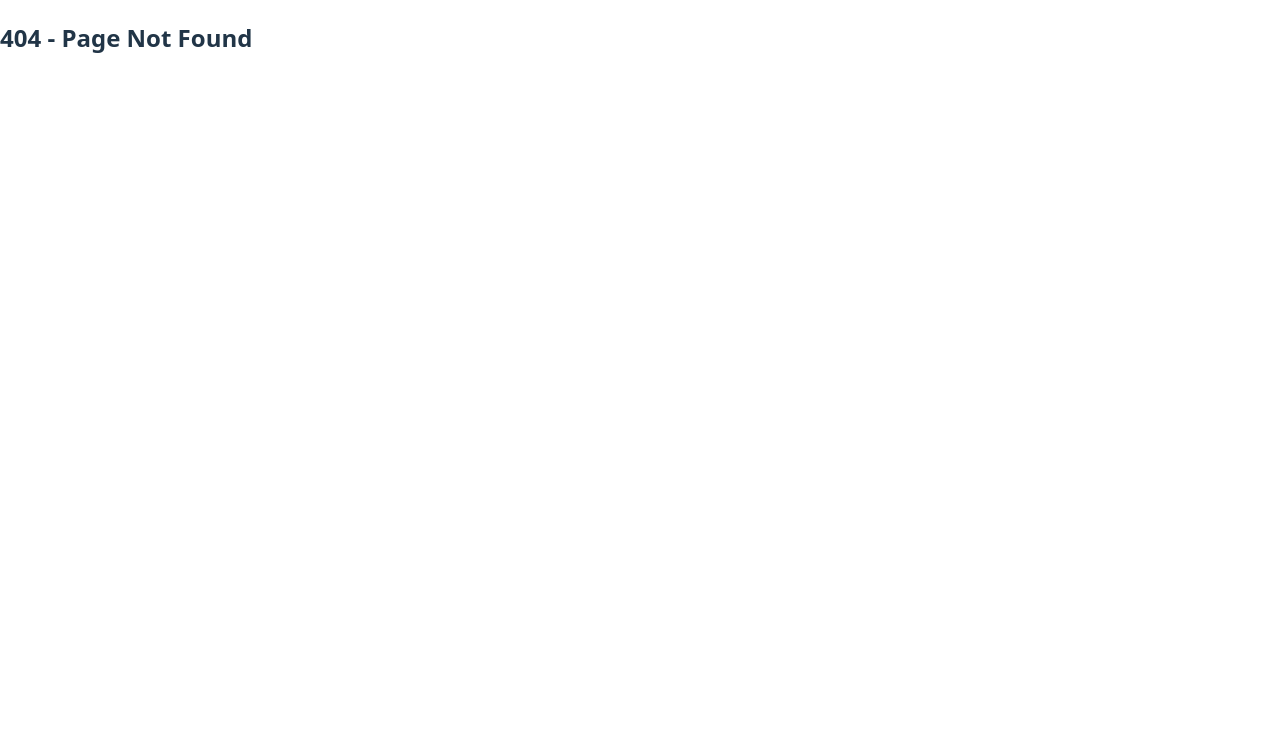
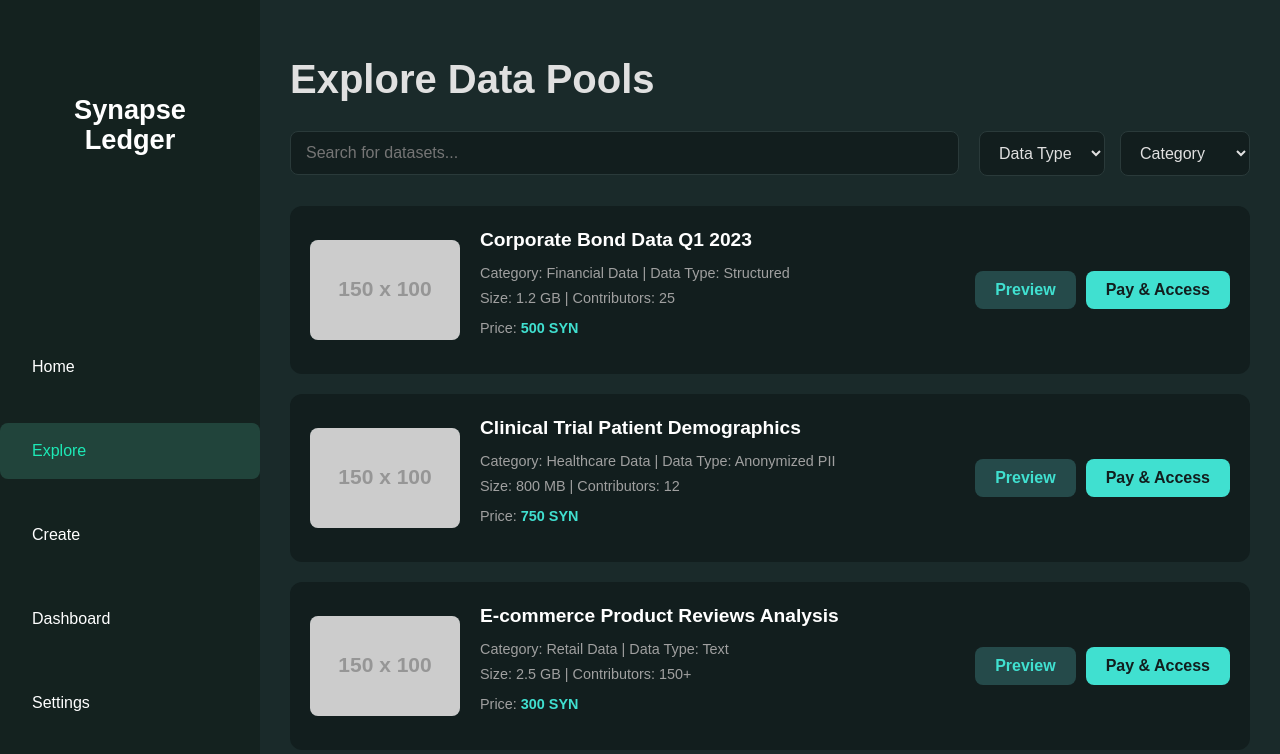
Before and after one commit to aijadugar/BNB25, a React (Vite) app in the folder frontend/: page /explore in a window 1280 px wide. Before the commit this address had no page. Shown: the top 754 px of the page. Built offline with nearby package versions, Linux system fonts and the light colour scheme.

Commit message:
Created Explore Page for Developer View and Added Dataset Card with Preview button

```diff
--- a/frontend/src/App.jsx
+++ b/frontend/src/App.jsx
@@ -6,7 +6,8 @@ import Home from './pages/Home';
 import About from './pages/About';
 import NotFound from './pages/NotFound';
 import Dashboard from './pages/Dashboard';
-import CreateDataset from './pages/CreateDataset'; // Import the new page
+import CreateDataset from './pages/CreateDataset';
+import Explore from './pages/Explore'; // Import the new page
 
 function App() {
   return (
@@ -14,7 +15,8 @@ function App() {
       <Route path="/" element={<Home />} />
       <Route path="/about" element={<About />} />
       <Route path="/dashboard" element={<Dashboard />} />
-      <Route path="/create" element={<CreateDataset />} /> {/* Add the new route */}
+      <Route path="/create" element={<CreateDataset />} />
+      <Route path="/explore" element={<Explore />} /> {/* Add the new route */}
       {/* A catch-all route for 404 pages */}
       <Route path="*" element={<NotFound />} />
     </Routes>
--- /dev/null
+++ b/frontend/src/components/DatasetCard.css
@@ -0,0 +1,76 @@
+.dataset-card {
+  display: flex;
+  align-items: center;
+  gap: 20px;
+  background-color: #121e1e;
+  padding: 20px;
+  border-radius: 12px;
+  color: #e0e0e0;
+}
+
+.dataset-image {
+  width: 150px;
+  height: 100px;
+  object-fit: cover;
+  border-radius: 8px;
+  background-color: #2a3a3a;
+}
+
+.dataset-details {
+  flex-grow: 1;
+}
+
+.dataset-details h3 {
+  margin: 0 0 8px 0;
+  font-size: 1.2rem;
+  color: #ffffff;
+}
+
+.dataset-details .meta-info {
+  margin: 4px 0;
+  font-size: 0.9rem;
+  color: #a0a0a0;
+}
+
+.dataset-details .price {
+  margin-top: 8px;
+  font-size: 0.9rem;
+  color: #a0a0a0;
+}
+
+.dataset-details .price span {
+  color: #40e0d0;
+  font-weight: bold;
+}
+
+.dataset-actions {
+  display: flex;
+  gap: 10px;
+}
+
+.dataset-actions button {
+  padding: 10px 20px;
+  border: none;
+  border-radius: 8px;
+  cursor: pointer;
+  font-weight: bold;
+  transition: background-color 0.2s;
+}
+
+.btn-preview {
+  background-color: #254a4a;
+  color: #40e0d0;
+}
+
+.btn-preview:hover {
+  background-color: #356a6a;
+}
+
+.btn-access {
+  background-color: #40e0d0;
+  color: #121e1e;
+}
+
+.btn-access:hover {
+  background-color: #50f0e0;
+}
--- /dev/null
+++ b/frontend/src/components/DatasetCard.jsx
@@ -0,0 +1,61 @@
+import React, { useState } from 'react';
+import PreviewModal from './PreviewModal'; // Import the modal
+import './DatasetCard.css';
+
+// Using a placeholder image URL
+const placeholderImageUrl = 'https://via.placeholder.com/150x100.png?text=Data+Viz';
+
+// The sample JSON data for the preview
+const previewData = {
+    "success": true,
+    "message": "File uploaded and grouped successfully",
+    "poolId": "1758373074420",
+    "cid": "Qme0n3xttv",
+    "tendermintResponse": {
+        "jsonrpc": "2.0",
+        "id": -1,
+        "result": {
+            "check_tx": { "code": 0 },
+            "deliver_tx": { "code": 0 },
+            "hash": "BA54739723C3092C930CBBFB0872AA0419A7B019C802A52CAC5387B02307633F",
+            "height": "2105"
+        }
+    }
+};
+
+const DatasetCard = ({ dataset }) => {
+  const [isModalOpen, setIsModalOpen] = useState(false);
+
+  const handlePreviewClick = () => {
+    setIsModalOpen(true);
+  };
+
+  const handleCloseModal = () => {
+    setIsModalOpen(false);
+  };
+
+  return (
+    <>
+      <div className="dataset-card">
+        <img src={placeholderImageUrl} alt={dataset.title} className="dataset-image" />
+        <div className="dataset-details">
+          <h3>{dataset.title}</h3>
+          <p className="meta-info">
+            Category: {dataset.category} | Data Type: {dataset.dataType}
+          </p>
+          <p className="meta-info">
+            Size: {dataset.size} | Contributors: {dataset.contributors}
+          </p>
+          <p className="price">Price: <span>{dataset.price}</span></p>
+        </div>
+        <div className="dataset-actions">
+          <button className="btn-preview" onClick={handlePreviewClick}>Preview</button>
+          <button className="btn-access">Pay & Access</button>
+        </div>
+      </div>
+      {isModalOpen && <PreviewModal data={previewData} onClose={handleCloseModal} />}
+    </>
+  );
+};
+
+export default DatasetCard;
--- /dev/null
+++ b/frontend/src/components/PreviewModal.css
@@ -0,0 +1,70 @@
+.modal-overlay {
+  position: fixed;
+  top: 0;
+  left: 0;
+  right: 0;
+  bottom: 0;
+  background-color: rgba(0, 0, 0, 0.75);
+  display: flex;
+  align-items: center;
+  justify-content: center;
+  z-index: 1000;
+}
+
+.modal-content {
+  background-color: #121e1e;
+  color: #e0e0e0;
+  padding: 25px;
+  border-radius: 12px;
+  width: 90%;
+  max-width: 600px;
+  border: 1px solid #2a3a3a;
+  box-shadow: 0 5px 15px rgba(0,0,0,0.5);
+}
+
+.modal-header {
+  display: flex;
+  justify-content: space-between;
+  align-items: center;
+  border-bottom: 1px solid #2a3a3a;
+  padding-bottom: 15px;
+  margin-bottom: 20px;
+}
+
+.modal-header h2 {
+  margin: 0;
+  color: #ffffff;
+}
+
+.close-button {
+  background: none;
+  border: none;
+  color: #a0a0a0;
+  font-size: 2rem;
+  cursor: pointer;
+  line-height: 1;
+}
+
+.modal-body {
+  display: flex;
+  flex-direction: column;
+  gap: 15px;
+}
+
+.data-row {
+  display: flex;
+  flex-wrap: wrap;
+  gap: 10px;
+  font-size: 0.95rem;
+  word-break: break-all;
+}
+
+.data-key {
+  font-weight: bold;
+  color: #a0a0a0;
+}
+
+.data-value {
+  color: #40e0d0;
+  font-family: monospace;
+}
--- /dev/null
+++ b/frontend/src/components/PreviewModal.jsx
@@ -0,0 +1,37 @@
+import React from 'react';
+import './PreviewModal.css';
+
+const PreviewModal = ({ data, onClose }) => {
+  if (!data) return null;
+
+  // Extract the important points from the JSON
+  const importantData = {
+    Success: String(data.success),
+    Message: data.message,
+    'Pool ID': data.poolId,
+    CID: data.cid,
+    'Transaction Hash': data.tendermintResponse?.result?.hash,
+    'Block Height': data.tendermintResponse?.result?.height,
+  };
+
+  return (
+    <div className="modal-overlay" onClick={onClose}>
+      <div className="modal-content" onClick={(e) => e.stopPropagation()}>
+        <div className="modal-header">
+          <h2>Transaction Preview</h2>
+          <button className="close-button" onClick={onClose}>&times;</button>
+        </div>
+        <div className="modal-body">
+          {Object.entries(importantData).map(([key, value]) => (
+            <div className="data-row" key={key}>
+              <span className="data-key">{key}:</span>
+              <span className="data-value">{value || 'N/A'}</span>
+            </div>
+          ))}
+        </div>
+      </div>
+    </div>
+  );
+};
+
+export default PreviewModal;
--- /dev/null
+++ b/frontend/src/pages/Explore.css
@@ -0,0 +1,56 @@
+.explore-container {
+  display: flex;
+  background-color: #1a2a2a;
+  color: #e0e0e0;
+  font-family: sans-serif;
+  min-height: 100vh;
+  width: 100%;
+}
+
+.main-content {
+  flex-grow: 1;
+  padding: 30px;
+}
+
+.page-title {
+  font-size: 2.5rem;
+  margin-bottom: 30px;
+}
+
+.filter-bar {
+  display: flex;
+  justify-content: space-between;
+  align-items: center;
+  margin-bottom: 30px;
+  gap: 20px;
+}
+
+.search-input {
+  flex-grow: 1;
+  padding: 12px 15px;
+  background-color: #121e1e;
+  border: 1px solid #2a3a3a;
+  border-radius: 8px;
+  color: #e0e0e0;
+  font-size: 1rem;
+}
+
+.filter-dropdowns {
+  display: flex;
+  gap: 15px;
+}
+
+.dropdown {
+  padding: 12px 15px;
+  background-color: #121e1e;
+  border: 1px solid #2a3a3a;
+  border-radius: 8px;
+  color: #e0e0e0;
+  font-size: 1rem;
+}
+
+.dataset-list {
+  display: flex;
+  flex-direction: column;
+  gap: 20px;
+}
--- a/frontend/src/pages/Explore.jsx
+++ b/frontend/src/pages/Explore.jsx
@@ -0,0 +1,70 @@
+import React from 'react';
+import Sidebar from '../components/Sidebar';
+import DatasetCard from '../components/DatasetCard';
+import './Explore.css';
+
+// Sample data for the datasets
+const sampleData = [
+  {
+    id: 1,
+    title: 'Corporate Bond Data Q1 2023',
+    category: 'Financial Data',
+    dataType: 'Structured',
+    size: '1.2 GB',
+    contributors: 25,
+    price: '500 SYN',
+  },
+  {
+    id: 2,
+    title: 'Clinical Trial Patient Demographics',
+    category: 'Healthcare Data',
+    dataType: 'Anonymized PII',
+    size: '800 MB',
+    contributors: 12,
+    price: '750 SYN',
+  },
+  {
+    id: 3,
+    title: 'E-commerce Product Reviews Analysis',
+    category: 'Retail Data',
+    dataType: 'Text',
+    size: '2.5 GB',
+    contributors: '150+',
+    price: '300 SYN',
+  },
+];
+
+const Explore = () => {
+  return (
+    <div className="explore-container">
+      <Sidebar />
+      <main className="main-content">
+        <h1 className="page-title">Explore Data Pools</h1>
+
+        <div className="filter-bar">
+          <input type="text" placeholder="Search for datasets..." className="search-input" />
+          <div className="filter-dropdowns">
+            <select name="dataType" className="dropdown">
+              <option value="">Data Type</option>
+              <option value="structured">Structured</option>
+              <option value="text">Text</option>
+            </select>
+            <select name="category" className="dropdown">
+              <option value="">Category</option>
+              <option value="finance">Finance</option>
+              <option value="healthcare">Healthcare</option>
+            </select>
+          </div>
+        </div>
+
+        <div className="dataset-list">
+          {sampleData.map(dataset => (
+            <DatasetCard key={dataset.id} dataset={dataset} />
+          ))}
+        </div>
+      </main>
+    </div>
+  );
+};
+
+export default Explore;
```
